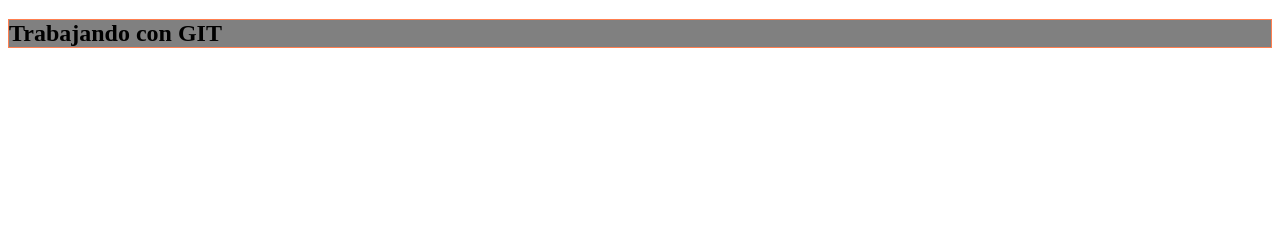
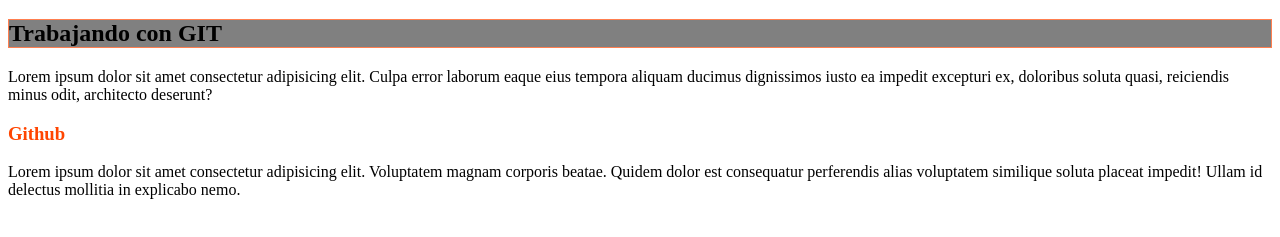
Before and after one commit to SandraOlier/comision-23523-clase12, a plain HTML site: page index.html in a window 1280 px wide. Shown: the part 61-298 px from the top of the page. Drawn offline with Linux system fonts and the light colour scheme.

Commit message:
Agregue un parrafo y un estilo

```diff
--- a/estilos.css
+++ b/estilos.css
@@ -6,3 +6,7 @@ h2 {
     border: 1px solid coral;
     background-color: gray;
 }
+
+h3{
+ color: orangered;
+}
--- a/index.html
+++ b/index.html
@@ -15,6 +15,13 @@
 
     <main>
         <h2>Trabajando con GIT</h2>
+        <p>Lorem ipsum dolor sit amet consectetur adipisicing elit. Culpa error laborum eaque eius tempora aliquam
+            ducimus dignissimos iusto ea impedit excepturi ex, doloribus soluta quasi, reiciendis minus odit, architecto
+            deserunt?</p>
+        <h3>Github</h3>
+        <p>Lorem ipsum dolor sit amet consectetur adipisicing elit. Voluptatem magnam corporis beatae. Quidem dolor est
+            consequatur perferendis alias voluptatem similique soluta placeat impedit! Ullam id delectus mollitia in
+            explicabo nemo.</p>
     </main>
 
 
```
